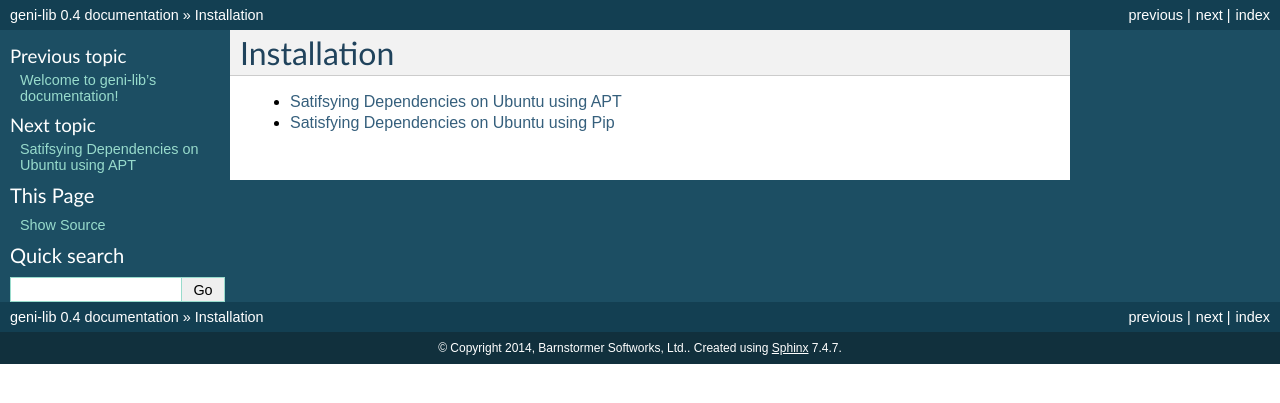
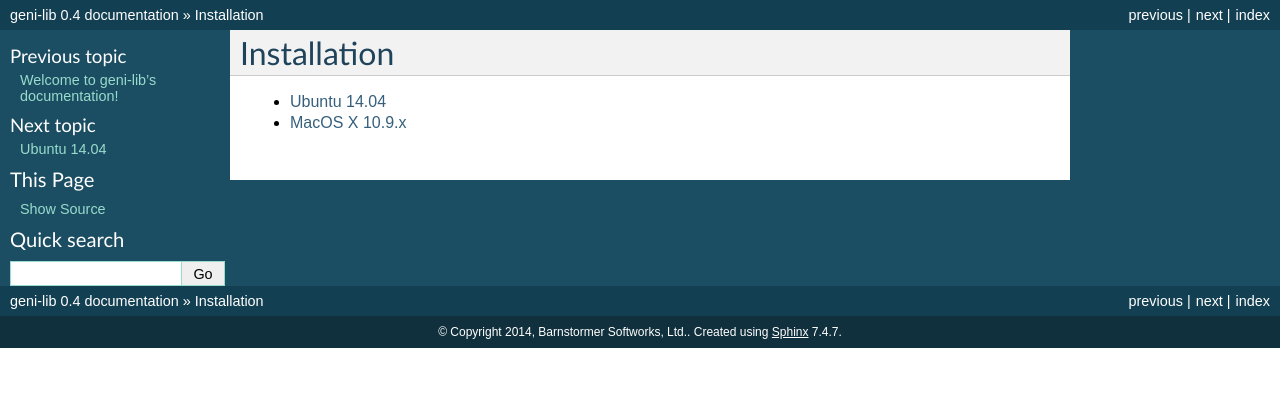
Before and after one commit to kaimast/geni-lib3, a Sphinx documentation site: the page built from docs/source/intro/install.rst, in a window 1280 px wide. Shown: the top 403 px of the page. Built offline with Sphinx 7.4.7, drawn with Linux system fonts in a browser that asks for light colours; pages that are not in the unit, such as notebooks, are missing from menus.

Commit message:
Restructure some more docs...

```diff
--- a/docs/source/intro/install.rst
+++ b/docs/source/intro/install.rst
@@ -2,5 +2,5 @@ Installation
 ============
 
 .. toctree::
-   ubuntuapt
-   ubuntupip
+   ubuntu
+   macosx
--- /dev/null
+++ b/docs/source/intro/macosx.rst
@@ -0,0 +1,2 @@
+MacOS X 10.9.x
+==============
--- /dev/null
+++ b/docs/source/intro/ubuntu.rst
@@ -0,0 +1,2 @@
+Ubuntu 14.04
+============
--- a/docs/source/intro/ubuntuapt.rst
+++ /dev/null
@@ -1,2 +0,0 @@
-Satifsying Dependencies on Ubuntu using APT
-===========================================
--- a/docs/source/intro/ubuntupip.rst
+++ /dev/null
@@ -1,2 +0,0 @@
-Satisfying Dependencies on Ubuntu using Pip
-===========================================
```
